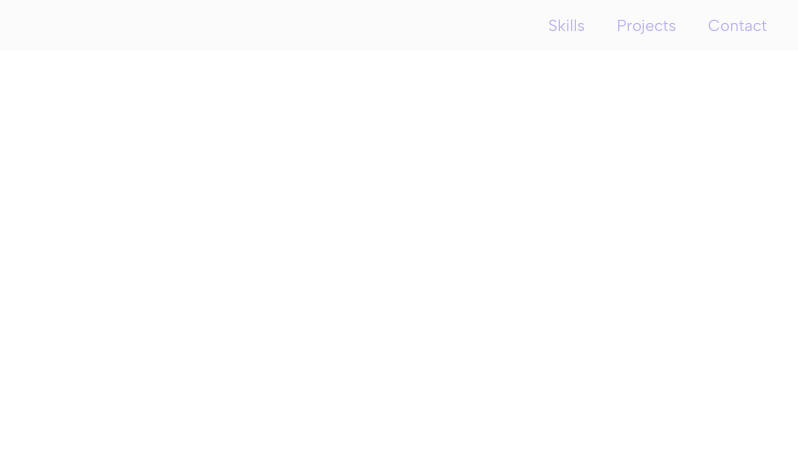
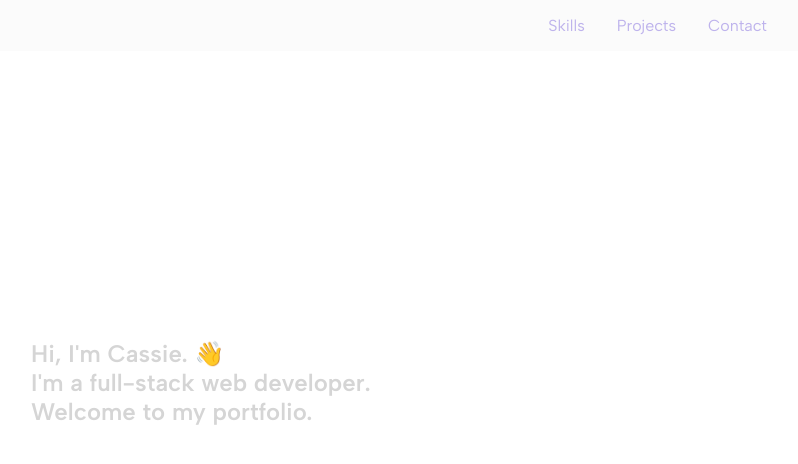
Before and after one commit to cassiek/portfolio, a React (Vite) app: page / in a window 1280 px wide. Shown: the top 464 px of the page, without its empty margins (433-1231 px from the left). Built offline with nearby package versions, Linux system fonts and the light colour scheme.

Commit message:
add content to landing page, start styling

```diff
--- a/src/pages/LandingPage/LandingPage.jsx
+++ b/src/pages/LandingPage/LandingPage.jsx
@@ -3,8 +3,15 @@ import "./LandingPage.scss";
 function LandingPage() {
     return (
         <>
-            <div>
-            </div>
+            <main className="landing-page">
+                <section className="landing-page__content">
+                    <h1 className="landing-page__header">
+                        Hi, I'm Cassie. 👋 <br className="landing-page__br--top"/>
+                        I'm a full-stack web developer. <br className="landing-page__br--bottom"/>
+                        Welcome to my portfolio.
+                    </h1>
+                </section>
+            </main>
         </>
     )
 };
--- a/src/pages/LandingPage/LandingPage.scss
+++ b/src/pages/LandingPage/LandingPage.scss
@@ -0,0 +1,36 @@
+@use "../../styles/partials/mixins" as *;
+@use "../../styles/partials/variables" as *;
+
+.landing-page {
+
+    &__content {
+        margin: 12rem 0;
+        @include tablet {
+            margin: 18rem 0;
+        }
+        @include desktop {
+            width: $desktop-content-width;
+            margin: 18rem auto;
+        }
+    }
+    &__header {
+        width: 12rem;
+        color: $portfolio-grey;
+        margin: 0 auto;
+        @include tablet {
+            width: 22rem;
+        }
+    }
+    &__br--top {
+        //display: none;
+        @include tablet {
+            //display: block;
+        }
+    }
+    &__br--bottom {
+        display: none;
+        @include tablet {
+            display: block;
+        }
+    }
+}
```
